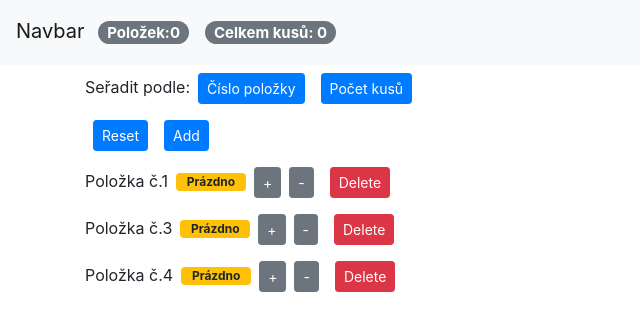
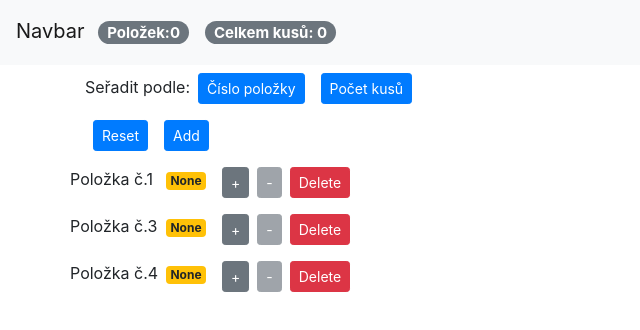
Before and after one commit to Kukuskas/my-little-study, a React (Create React App) app in the folder myfirstreact/: page / in a window 1280 px wide. Shown: the top 330 px of the page, without its empty margins (0-640 px from the left). Built offline with nearby package versions, Linux system fonts and the light colour scheme; the HTML template or start-up script is replaced by a standard one.

Commit message:
Changed margin and added decrement disabled

```diff
--- a/myfirstreact/src/Components/counter.jsx
+++ b/myfirstreact/src/Components/counter.jsx
@@ -2,7 +2,7 @@ import React, { Component } from "react";
 
 class Counter extends Component {
   state = {
-    value: this.props.counter.value
+    value: this.props.counter.value,
     // imageUrl: "https://picsum.photos/200"
   };
   //   incrEvent=() =>{
@@ -10,14 +10,17 @@ class Counter extends Component {
   // }
   render() {
     return (
-      <div>
-        <span>Položka č.{this.props.counter.id}</span>
-        {/* <img src={this.state.imageUrl} alt="" /> */}
-        <span style={{ width: 70 }} className={this.zeroWarning()}>
-          {this.formatCount()}
+      <div className="row">
+        <span style={{ width: 95, marginTop: 8 }}>
+          Položka č.{this.props.counter.id}
         </span>
+
+        <div style={{ textAlign: "center", width: 42, marginTop: 8 }}>
+          <span className={this.zeroWarning()}>{this.formatCount()}</span>
+        </div>
+        <div className="col">
           <button
-          className="btn btn-secondary btn-sm"
+            className="btn btn-secondary btn-sm "
             onClick={() => this.props.onIncrement(this.props.counter)}
           >
             +
@@ -25,27 +28,29 @@ class Counter extends Component {
           <button
             className="btn btn-secondary btn-sm m-2"
             onClick={() => this.props.onDecrement(this.props.counter)}
+            disabled={this.props.counter.value === 0 ? "disabled" : ""}
           >
             -
           </button>
           <button
-          className="btn btn-danger btn-sm m-2"
+            className="btn btn-danger btn-sm"
             onClick={() => this.props.onDelete(this.props.counter.id)}
           >
             Delete
           </button>
         </div>
+      </div>
     );
   }
 
   zeroWarning() {
-    let classes = "badge m-2 badge-";
+    let classes = "badge badge-";
     classes += this.props.counter.value === 0 ? "warning" : "primary";
     return classes;
   }
   formatCount() {
     const { value } = this.props.counter;
-    return value === 0 ? "Prázdno" : value;
+    return value === 0 ? "None" : value;
   }
 }
 
```
Lines whose indentation alone changed are shown as unchanged.
